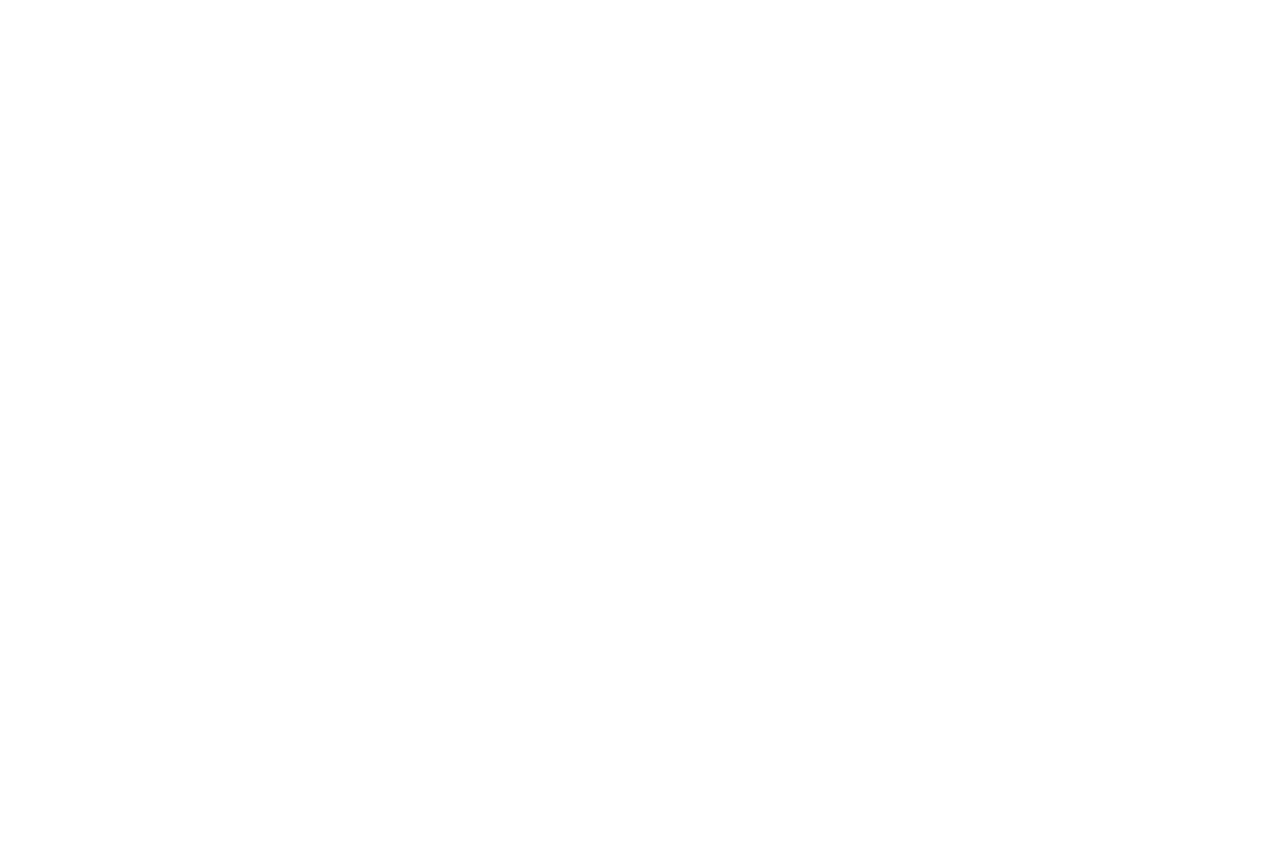
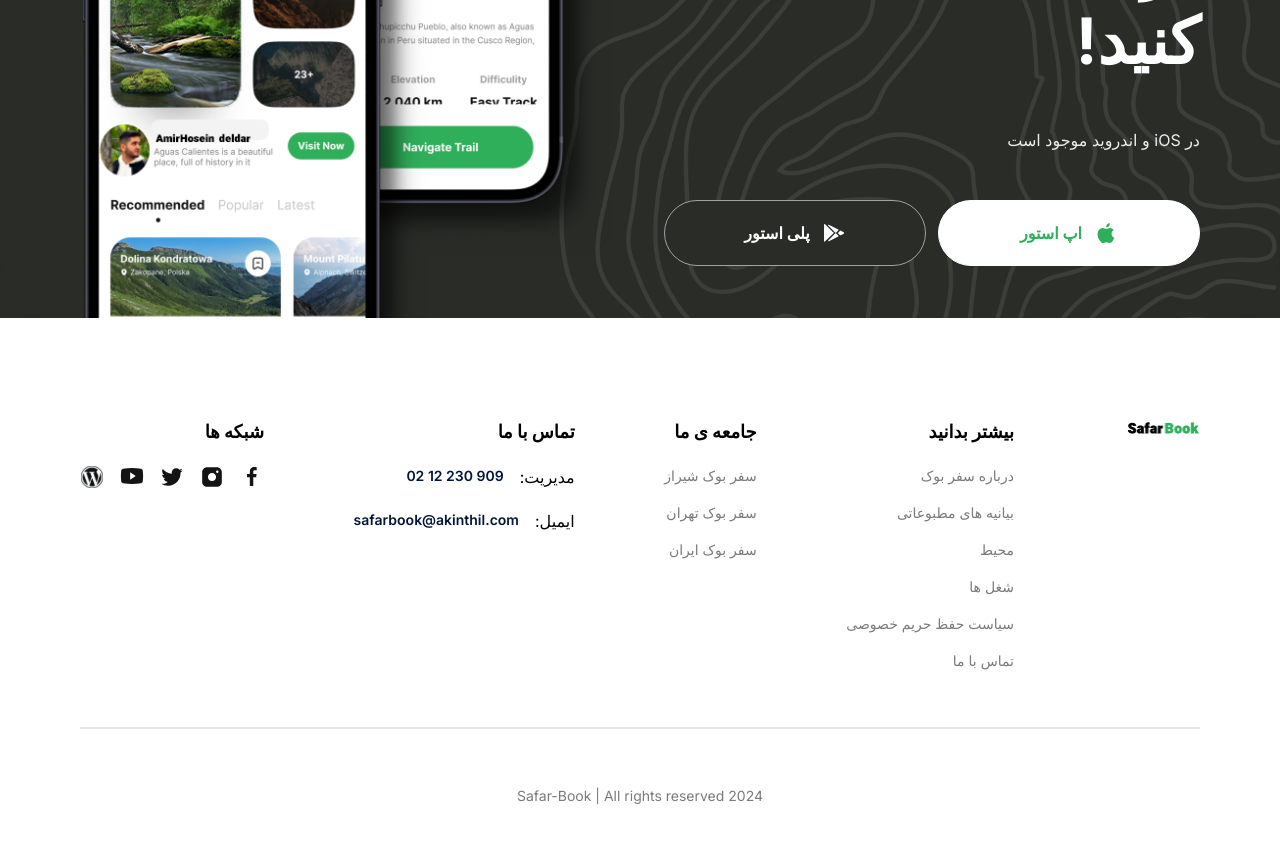
Before and after one commit to AmirHoseinDeldar/safar-book, a Next.js app: page / in a window 1280 px wide. Shown: the part 4180-5024 px from the top of the page. Before the commit the page ends 3948 px from the top, so only its background shows below. Built offline with nearby package versions, Linux system fonts and the light colour scheme; a web font is replaced by a local one.

Commit message:
finish project

```diff
--- a/components/Footer.tsx
+++ b/components/Footer.tsx
@@ -1,9 +1,85 @@
-import React from 'react'
+import { FOOTER_LINKS, FOOTER_CONTACT_INFO, SOCIALS } from "@/constants";
+import Image from "next/image";
+import Link from "next/link";
+import React from "react";
 
 const Footer = () => {
   return (
-    <div>Footer</div>
-  )
-}
+    <footer className="flexCenter mb-24">
+      <div className="padding-container max-container flex w-full flex-col gap-14">
+        <div className="flex flex-col items-start justify-center gap-[10%] md:flex-row">
+          <Link href="/" className="mb-10">
+            <Image
+              src="/safar-book-logo.png"
+              alt="logo"
+              width={74}
+              height={29}
+            />
+          </Link>
 
-export default Footer
+          <div className="flex flex-wrap gap-10 sm:justify-between md:flex-1">
+            {FOOTER_LINKS.map((columns) => (
+              <FooterColumn title={columns.title}>
+                <ul className="regular-14 flex flex-col gap-4 text-gray-30">
+                  {columns.links.map((link) => (
+                    <Link href="/" key={link}>
+                      {link}
+                    </Link>
+                  ))}
+                </ul>
+              </FooterColumn>
+            ))}
+
+            <div className="flex flex-col gap-5">
+              <FooterColumn title={FOOTER_CONTACT_INFO.title}>
+                {FOOTER_CONTACT_INFO.links.map((link) => (
+                  <Link
+                    href="/"
+                    key={link.label}
+                    className="flex gap-4 md:flex-col lg:flex-row"
+                  >
+                    <p className="whitespace-nowrap">{link.label}:</p>
+                    <p className="medium-14 whitespace-nowrap text-blue-70">
+                      {link.value}
+                    </p>
+                  </Link>
+                ))}
+              </FooterColumn>
+            </div>
+
+            <div className="flex flex-col gap-5">
+              <FooterColumn title={SOCIALS.title}>
+                <ul className="regular-14 flex gap-4 text-gray-30">
+                  {SOCIALS.links.map((link) => (
+                    <Link href="/" key={link}>
+                      <Image src={link} alt="logo" width={24} height={24} />
+                    </Link>
+                  ))}
+                </ul>
+              </FooterColumn>
+            </div>
+          </div>
+        </div>
+        <div className="border bg-gray-20" />
+        <p className="regular-14 w-full text-center text-gray-30">
+          2024 Safar-Book | All rights reserved
+        </p>
+      </div>
+    </footer>
+  );
+};
+
+type FooterColumnProps = {
+  title: string;
+  children: React.ReactNode;
+};
+const FooterColumn = ({ title, children }: FooterColumnProps) => {
+  return (
+    <div className="flex flex-col gap-5">
+      <h4 className="bold-18 whitespace-nowrap">{title}</h4>
+      {children}
+    </div>
+  );
+};
+
+export default Footer;
--- a/components/GetApp.tsx
+++ b/components/GetApp.tsx
@@ -1,9 +1,39 @@
-import React from 'react'
+import React from "react";
+import Button from "./Button";
+import Image from "next/image";
 
 const GetApp = () => {
   return (
-    <div>GetApp</div>
-  )
-}
+    <section className="flexCenter w-full flex-col pb-[100px]">
+      <div className="get-app">
+        <div className="z-20 flex w-full flex-1 flex-col items-start justify-center gap-12">
+          <h2 className="bold-40 lg:bold-64 xl:max-w-[320px]">
+            اکنون رایگان دریافت کنید!
+          </h2>
+          <p className="regular-16 text-gray-10">در iOS و اندروید موجود است</p>
+          <div className="flex w-full flex-col gap-3 whitespace-nowrap xl:flex-row">
+            <Button
+              type="button"
+              title="اپ استور"
+              icon="/apple.svg"
+              varient="btn_white"
+              full
+            />{" "}
+            <Button
+              type="button"
+              title="پلی استور"
+              icon="/android.svg"
+              varient="btn_dark_green_outline"
+              full
+            />
+          </div>
+        </div>
+        <div className="flex flex-1 items-center justify-end">
+          <Image src="/phones.png" alt="phones" width={550} height={870} />
+        </div>
+      </div>
+    </section>
+  );
+};
 
-export default GetApp
+export default GetApp;
--- a/constants/index.ts
+++ b/constants/index.ts
@@ -62,7 +62,7 @@
   },
   {
     title: "جامعه ی ما",
-    links: ["Climbing xixixi", "Hiking hilink", "Hilink kinthill"],
+    links: ["سفر بوک شیراز", "سفر بوک تهران", "سفر بوک ایران"],
   },
 ];
 
```
